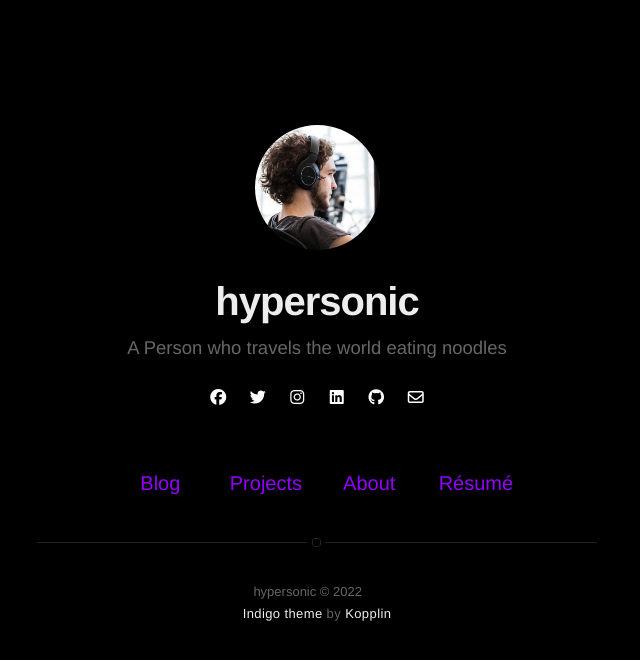
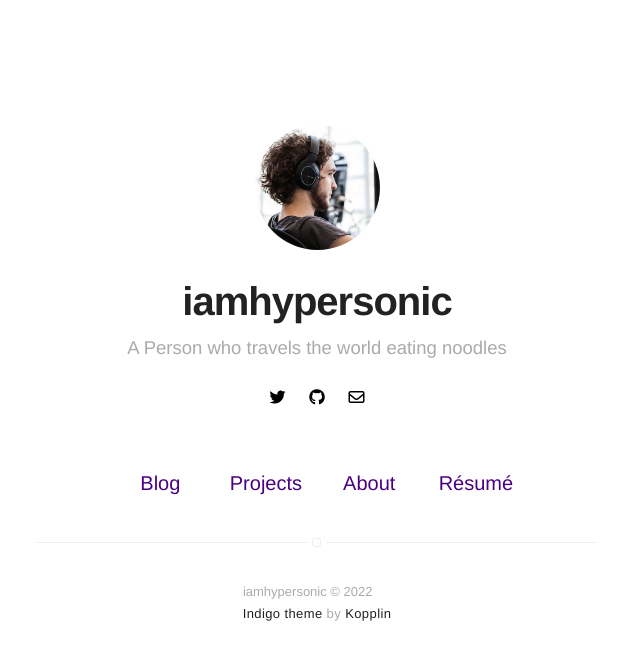
Before and after one commit to iamhypersonic/iamhypersonic.github.io, a Jekyll site: the page built from index.html, in a window 1280 px wide. Shown: the top 660 px of the page, without its empty margins (323-963 px from the left). Built offline with Jekyll 4.4.1, drawn with Linux system fonts in a browser that asks for light colours; nearby versions of some CDN libraries; part of the change alters nothing that is shown.

Commit message:
fix config

```diff
--- a/_config.yml
+++ b/_config.yml
@@ -1,5 +1,5 @@
 # main text of home
-name: hypersonic
+name: iamhypersonic
 bio: A Person who travels the world eating noodles
 
 # twitter summary info
@@ -11,7 +11,7 @@ external-image: false
 picture: assets/images/profile.jpg
 
 # your site color theme, false to light theme
-dark-theme: true
+dark-theme: false
 
 # If you want to include your resume, set to true
 # and specify source (external or local).
@@ -33,26 +33,17 @@ disqus:
   categories: [blog, project] # only show disqus for posts that have these categories
 
 # if you don't have any of social below, comment the line
-facebook: myfacebook
-twitter: mytwitter
-instagram: myinstagram
-linkedin: mylinkedin
-github: mygithub
-email: myemail@gmail.com
+twitter: iamhypersonic
+github: iamhypersonic
+email: iamhypersonic@gmail.com
 
 authors:
-  johndoe:
-    name: John Doe
+  iamhypersonic:
+    name: jk
     bio: A Man who travels the world eating noodles
     external-image: false
     picture: assets/images/profile.jpg
-    twitter: johndoe
-  jamesfoster:
-    name: James Foster
-    bio: A Man who develops software with coffee
-    external-image: false
-    picture: assets/images/james.jpg
-    twitter: jamesfoster
+    twitter: iamhypersonic
 
 # do you want a larger site? change the option below
 # options: [normal, large] | default: normal
```
